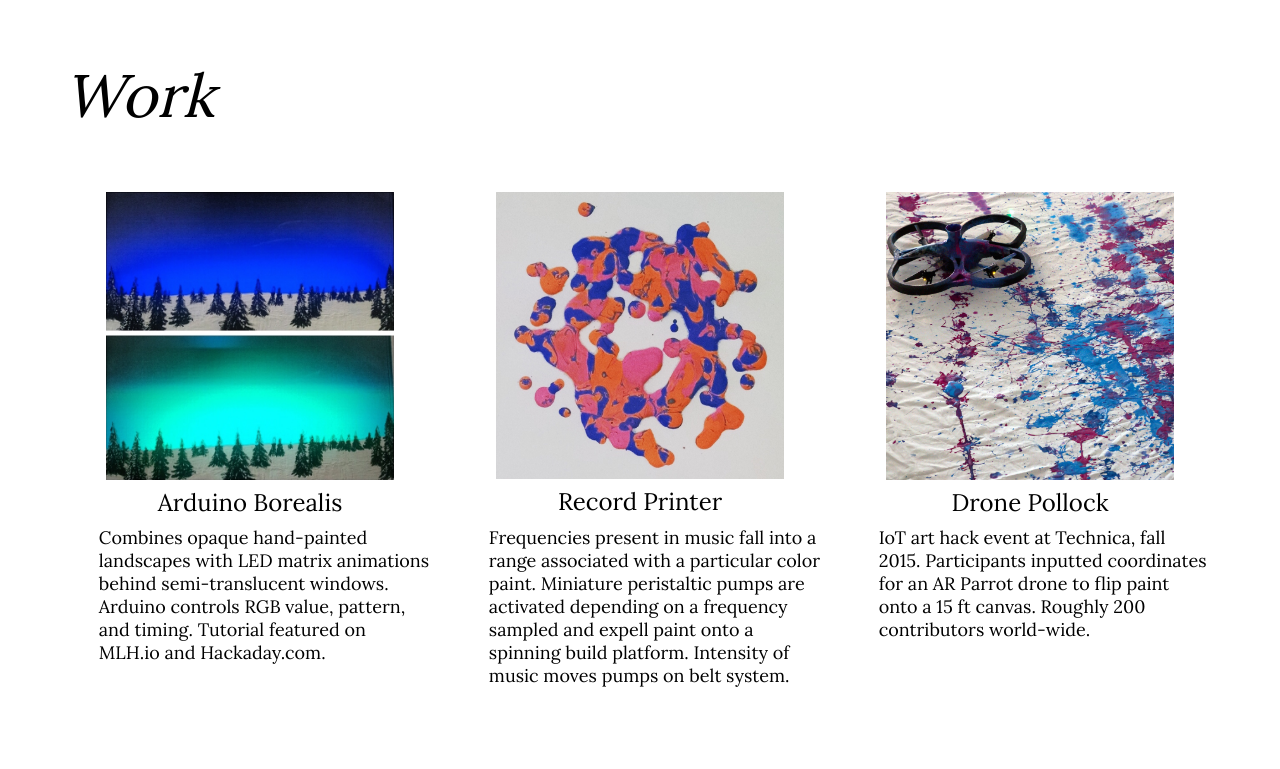
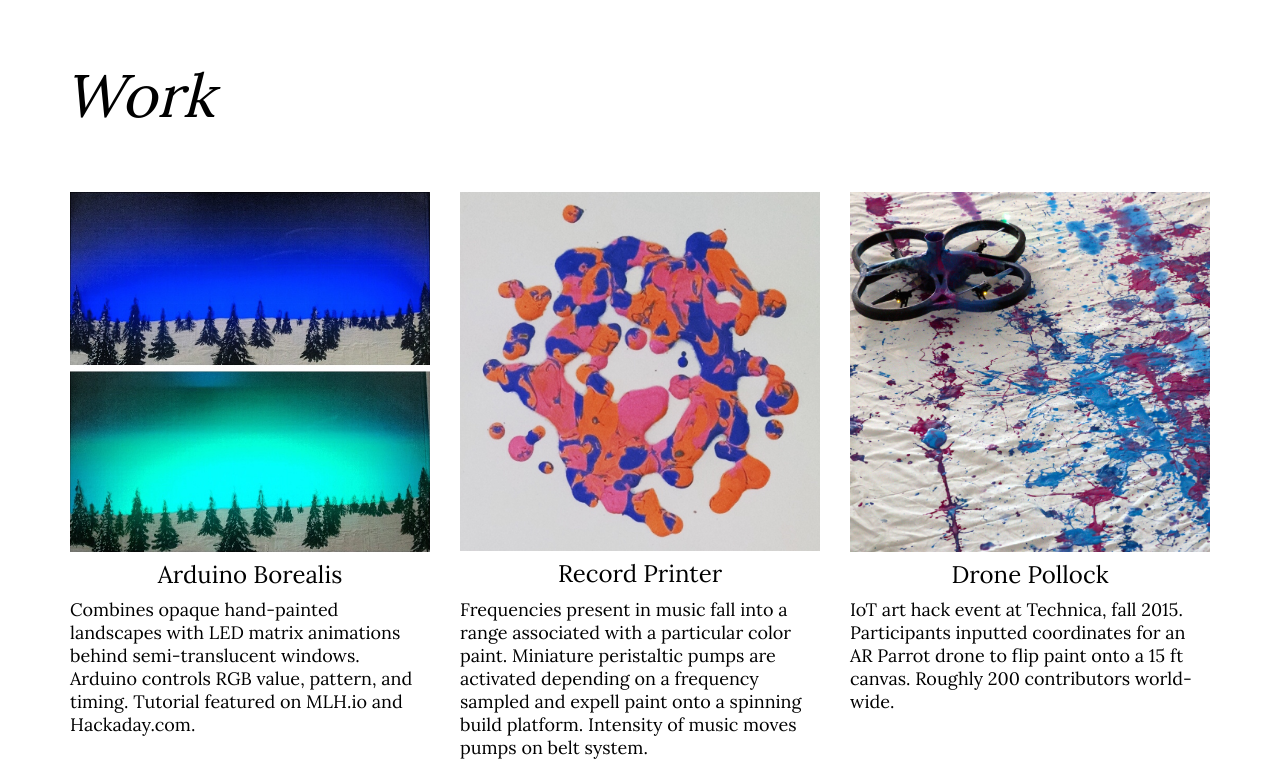
Before and after one commit to sbcohen/sbcohen.github.io, a plain HTML site: page index.html in a window 1280 px wide. Shown: the part 722-1491 px from the top of the page. Before the commit the page ends 1419 px from the top, so only its background shows below. Drawn offline with nearby package versions, Linux system fonts and the light colour scheme.

Commit message:
fixed width

```diff
--- a/css/stefStyle.css
+++ b/css/stefStyle.css
@@ -64,7 +64,6 @@ h5 {
   font-style: normal;
   font-size: 1.125rem;
   text-align: left;
-  padding-left: 1.8rem;
   line-height: initial;
 }
 
@@ -126,7 +125,7 @@ a:hover {
 }
 
 .hack-img {
-  width: 80%;
+  width: 100%;
   align-content: center;
 }
 
```
